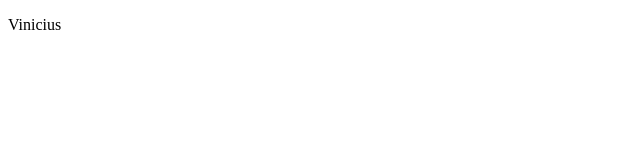
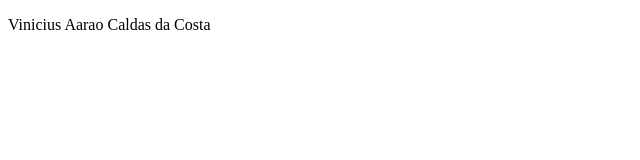
Before and after one commit to vinycxuz/Daily_Teste, a plain HTML site: page index.html in a window 1280 px wide. Shown: the whole page, without its empty margins (0-640 px from the left). Drawn offline with Linux system fonts and the light colour scheme.

Commit message:
Colocado nome completo autor

```diff
--- a/index.html
+++ b/index.html
@@ -2,6 +2,6 @@
 <html>
     <title></title>
     <body>
-        <p>Vinicius</p>
+        <p>Vinicius Aarao Caldas da Costa</p>
     </body>
 </html>
```
